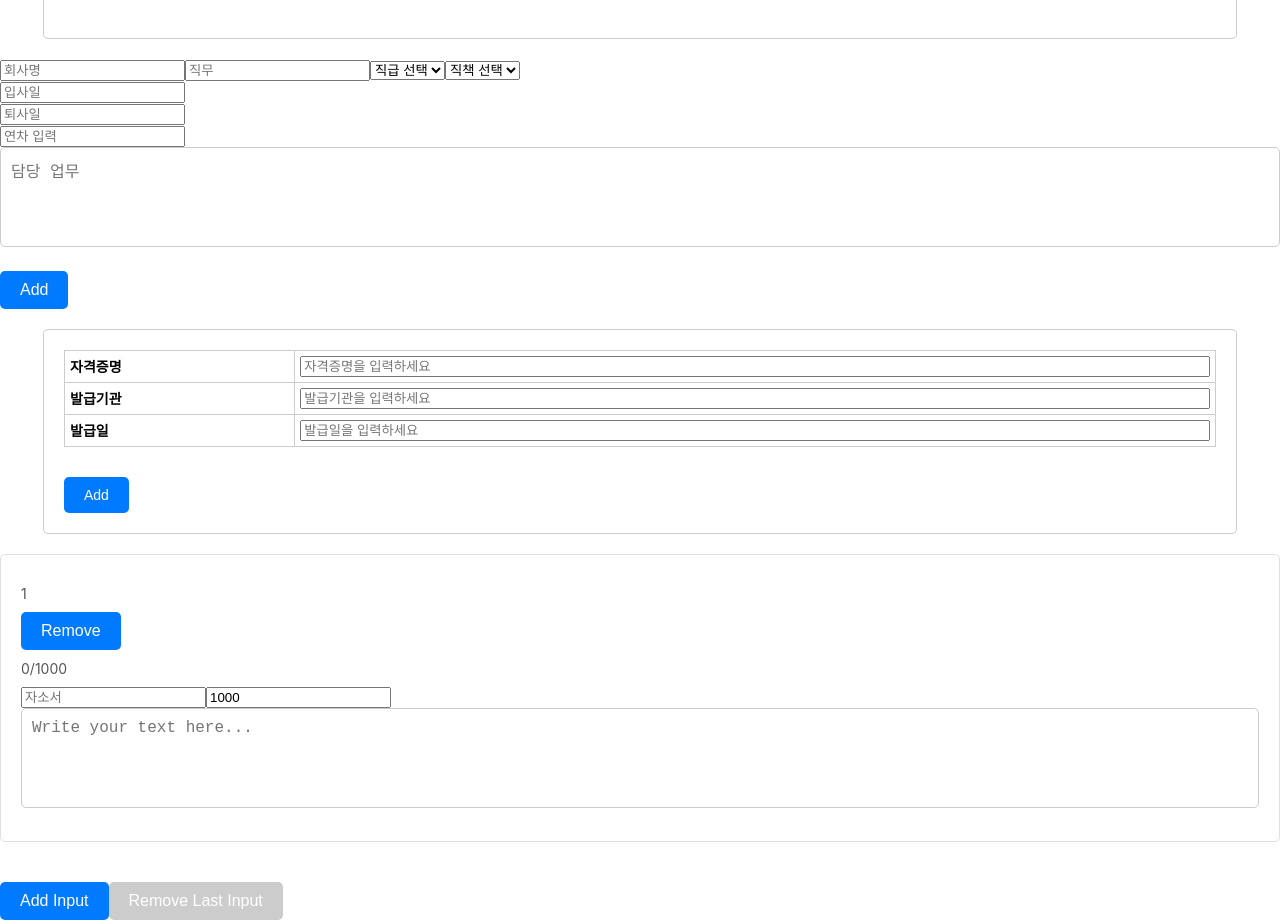
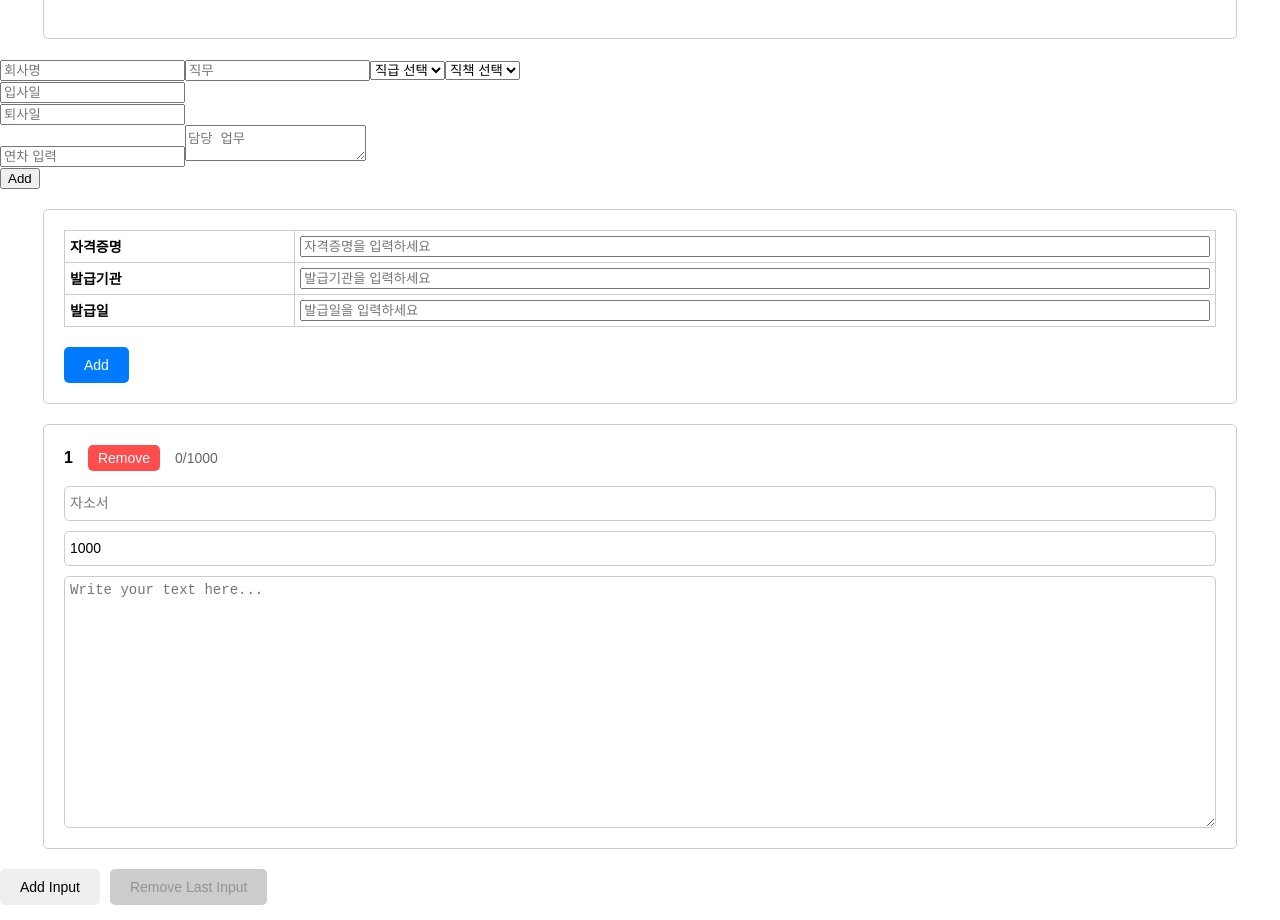
Before and after one commit to jeauk/react-resume, a React (Create React App) app: page / in a window 1280 px wide. Shown: the part 860-1780 px from the top of the page. Built offline with nearby package versions, Linux system fonts and the light colour scheme.

Commit message:
자소서+커밋테스트

```diff
--- a/src/components/MaxLengthInput.css
+++ b/src/components/MaxLengthInput.css
@@ -1,55 +1,94 @@
-.max-length-input {
-  margin: 20px;
+.input-container {
+  width: 90%; /* 폼 너비 조정 */
+  margin: 20px auto; /* 수평 가운데 정렬 */
   padding: 20px;
   border: 1px solid #ccc;
-  border-radius: 10px;
-  background-color: #f9f9f9;
+  border-radius: 5px;
+  background-color: #fff;
   font-family: Arial, sans-serif;
 }
 
-.input-container {
-  margin-bottom: 30px; /* 요소 간의 간격을 더 넓게 설정 */
-  padding: 20px; /* 내부 패딩 추가 */
-  border: 1px solid #e0e0e0;
-  border-radius: 5px;
-  background-color: #ffffff;
+.input-container .input-info-box {
+  display: flex;
+  align-items: center;
+  margin-bottom: 15px;
 }
 
-textarea {
+.input-container .input-info-box .input-id {
+  font-size: 16px;
+  font-weight: bold;
+  margin-right: 15px;
+}
+
+.input-container .input-info-box button {
+  margin-right: 15px;
+  padding: 5px 10px;
+  font-size: 14px;
+  border: none;
+  border-radius: 5px;
+  background-color: #ff4d4d;
+  color: #fff;
+  cursor: pointer;
+}
+
+.input-container .input-info-box button:disabled {
+  background-color: #ccc;
+  cursor: not-allowed;
+}
+
+.input-container .char-count {
+  font-size: 14px;
+  color: #666;
+}
+
+.input-container .input-box {
+  display: flex;
+  flex-direction: column;
+  gap: 10px;
+}
+
+.input-container .title-input,
+.input-container .max-chars-input {
   width: 100%;
-  height: 100px;
-  padding: 10px;
+  height: 35px;
+  padding: 5px;
   border: 1px solid #ccc;
   border-radius: 5px;
-  font-size: 16px;
+  font-size: 14px;
   box-sizing: border-box;
-  resize: none;
-  margin-bottom: 10px; /* 텍스트 영역과 문자 수 표시 사이의 간격 추가 */
 }
 
-.input-container div {
-  margin-top: 10px; /* 문자 수 표시와 버튼 사이의 간격 추가 */
+.input-container textarea {
+  width: 100%;
+  padding: 5px;
+  border: 1px solid #ccc;
+  border-radius: 5px;
   font-size: 14px;
-  color: #555;
+  resize: vertical;
+  box-sizing: border-box;
 }
 
-button {
-  margin-top: 10px;
+.button-container {
+  margin-top: 20px;
+  display: flex;
+  gap: 10px;
+}
+
+.button-container button {
   padding: 10px 20px;
+  font-size: 14px;
   border: none;
   border-radius: 5px;
-  background-color: #007bff;
-  color: white;
-  font-size: 16px;
   cursor: pointer;
   transition: background-color 0.3s;
 }
 
-button:hover {
-  background-color: #0056b3;
+.button-container button:hover:not(:disabled) {
+  background-color: #007bff;
+  color: #fff;
 }
 
-button:disabled {
-  background-color: #cccccc;
+.button-container button:disabled {
+  background-color: #ccc;
   cursor: not-allowed;
 }
```
